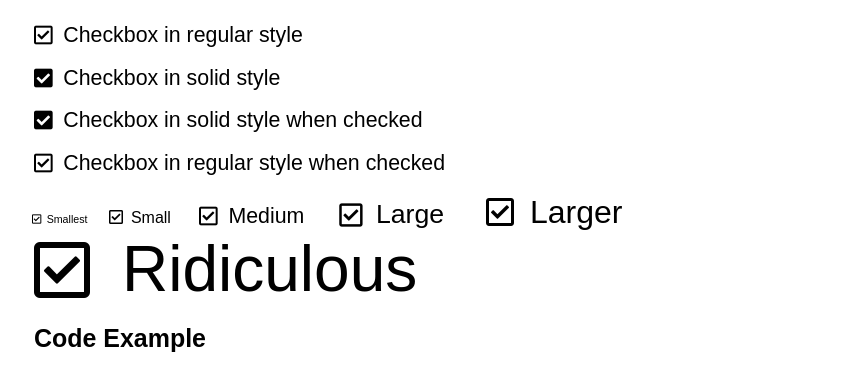
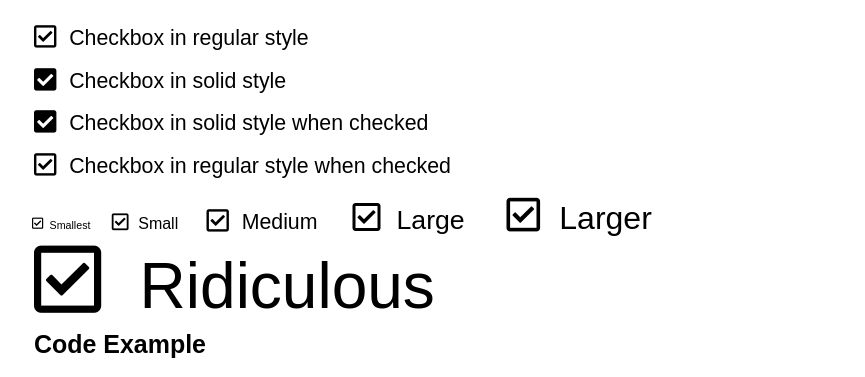
Before and after one commit to cityssm/simple-fa5-checkbox, a website: page index.html in a window 1280 px wide. Shown: the part 411-788 px from the top of the page, without its empty margins (206-1071 px from the left). Drawn offline with Linux system fonts and the light colour scheme.

Commit message:
font-size fix

```diff
--- a/facheck.scss
+++ b/facheck.scss
@@ -30,6 +30,7 @@ $facheck-radio-checked: '\f192' !default;
     &::before {
       margin-right: 0.5em;
       font-family: $facheck-font-family;
+      font-size: 120%;
       font-weight: 400;
       vertical-align: text-bottom;
     }
--- a/package.json
+++ b/package.json
@@ -1,6 +1,6 @@
 {
   "name": "@cityssm/simple-fa5-checkbox",
-  "version": "0.0.1",
+  "version": "0.1.0",
   "description": "Simple Font Awesome 5 Checkboxes",
   "main": "facheck.min.css",
   "scripts": {
```
Also changed, not shown: facheck-bulma.min.css, facheck.min.css.
